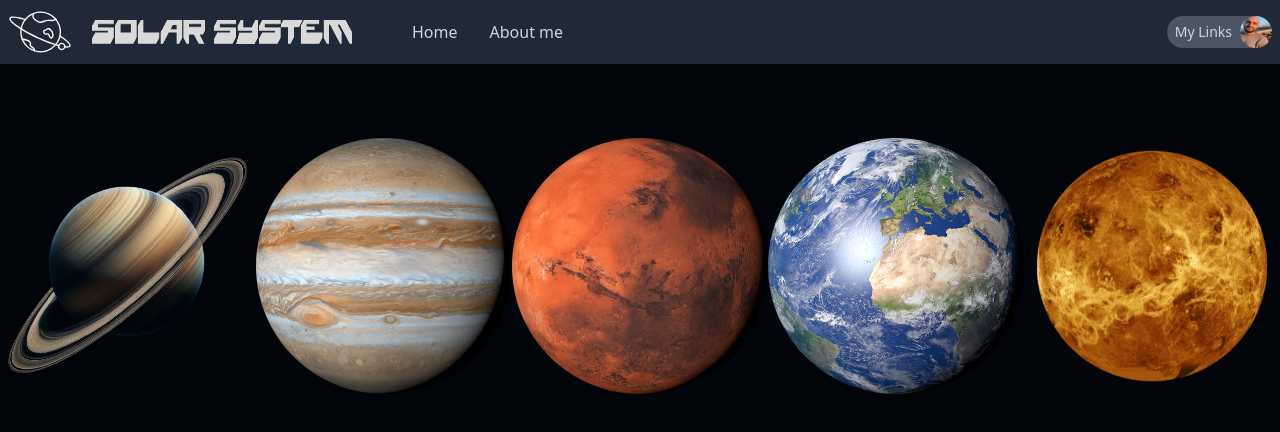
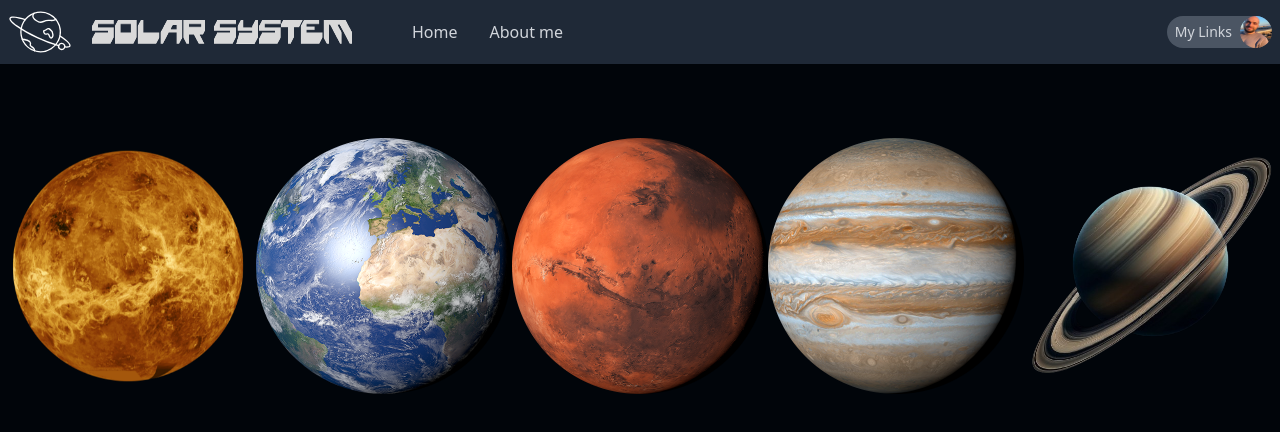
Before and after one commit to AleScla/solar-system, a Vue app: page / in a window 1280 px wide. Shown: the top 432 px of the page. Built offline with nearby package versions, Linux system fonts and the light colour scheme; what @inspira-ui/plugins would draw is missing.

Commit message:
invertito ordine array, creata variabile api che conterrà solo le variabili e funzioni relative alle chiamate api

```diff
--- a/src/store.js
+++ b/src/store.js
@@ -1,44 +1,62 @@
 import {reactive} from 'vue';
+import axios from 'axios';
 
 export const store = reactive ({
     allPlanets:[
         {
-            name: 'Nettuno',
-            img: '/neptune.png'
+            name: 'Sole',
+            img: '/sun.png'
+        },
+        {
+            name: 'Mercurio',
+            img: '/mercury.png'
+        },
+        {
+            name: 'Venere',
+            img: '/venus.png'
+        },
+        {
+            name: 'Terra',
+            img: '/earth.png'
+        },
+        {
+            name: 'Marte',
+            img: '/mars.png'
+        },
+        {
+            name: 'Giove',
+            img: '/jupiter.png'
+        },
+        {
+            name: 'Saturno',
+            img: '/saturn.png'
         },
         {
             name: 'Urano',
             img: '/uranus.png'
         },
         {
-            name: 'Saturno',
-            img: '/saturn.png'
-        },
-        {
-            name: 'Giove',
-            img: '/jupiter.png'
-        },
-        {
-            name: 'Marte',
-            img: '/mars.png'
-        },
-        {
-            name: 'Terra',
-            img: '/earth.png'
-        },
-        {
-            name: 'Venere',
-            img: '/venus.png'
-        },
-        {
-            name: 'Mercurio',
-            img: '/mercury.png'
-        },
-        {
-            name: 'Sole',
-            img: '/sun.png'
+            name: 'Nettuno',
+            img: '/neptune.png'
         },
     ],
     planetInfo:'',
     showPlanet:false,
 })
+
+export const api = reactive ({
+    showCarousel: false, // necessario per non buggare il carousel, visto che riceveva i dati da una chiamata api
+    storedPlanets: [],
+    getAllPlanets(){
+        axios.get("http://127.0.0.1:8000/api/planets")
+        .then((resp)=> {
+            // console.log(resp.data);
+            this.storedPlanets = resp.data;
+            console.log(this.storedPlanets);
+            this.showCarousel = true;
+        })
+        .catch((error)=> {
+            console.error("Errore nella richiesta dei pianeti", error);
+        })
+    }
+})
```
